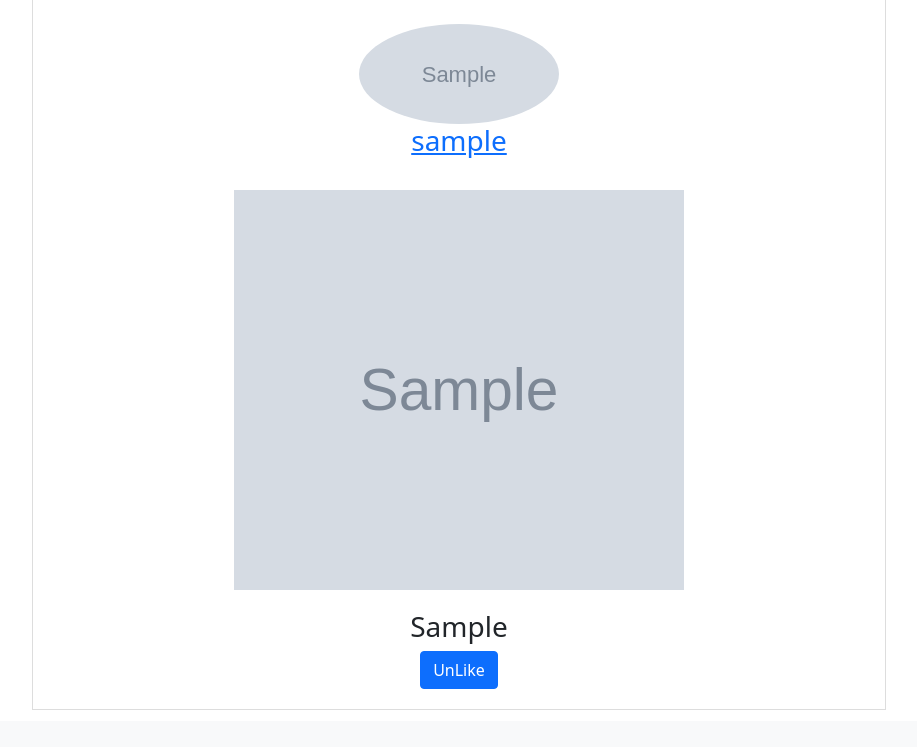
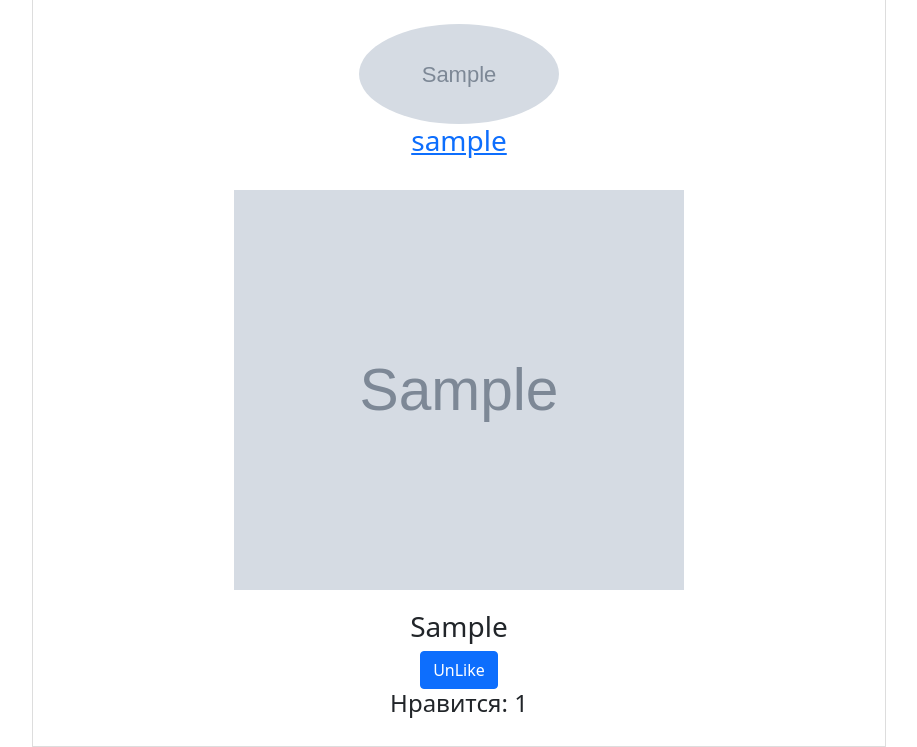
Before and after one commit to Rolleex/Social, a Django app: page /News/ in a window 1280 px wide. Shown: the part 79-826 px from the top of the page, without its empty margins (181-1098 px from the left). Before the commit the page ends 789 px from the top, so only its background shows below. Run offline with Django 4.2, Linux system fonts and the light colour scheme; a user stored in the database is signed in; tables that the repository leaves empty hold one stand-in row (values such as "Sample post"); grey boxes marked "Sample" are stand-in pictures.

Commit message:
little update

```diff
--- a/social/post/templates/post/ViewPost.html
+++ b/social/post/templates/post/ViewPost.html
@@ -29,7 +29,7 @@
                 <a href="{% url 'liked' pk=news.pk %}" class="btn btn-primary">like</a>
 
                 {% endif %}
-
+                <h4>Нравится: {{ news.like_post.count }}</h4>
             </div>
         </div>
 
--- a/social/post/views.py
+++ b/social/post/views.py
@@ -14,7 +14,7 @@ def viewpost(request):
     feed = Post.objects.filter(author__in=following_list.values_list('following'))
     liked_post = Like.objects.filter(user=request.user)
     liked_post_list = liked_post.values_list('post', flat=True)
-    return render(request, 'post/ViewPost.html', context={'feed': feed,'liked_post_list':liked_post_list })
+    return render(request, 'post/ViewPost.html', context={'feed': feed, 'liked_post_list': liked_post_list})
 
 
 @login_required
```
Also changed, not shown: social/media/post_images/photos/2022/09/15/1632191206_3-mykaleidoscope-ru-p-samie-vkusnie-deserti-v-m_8nsuf83.jpg (added).
